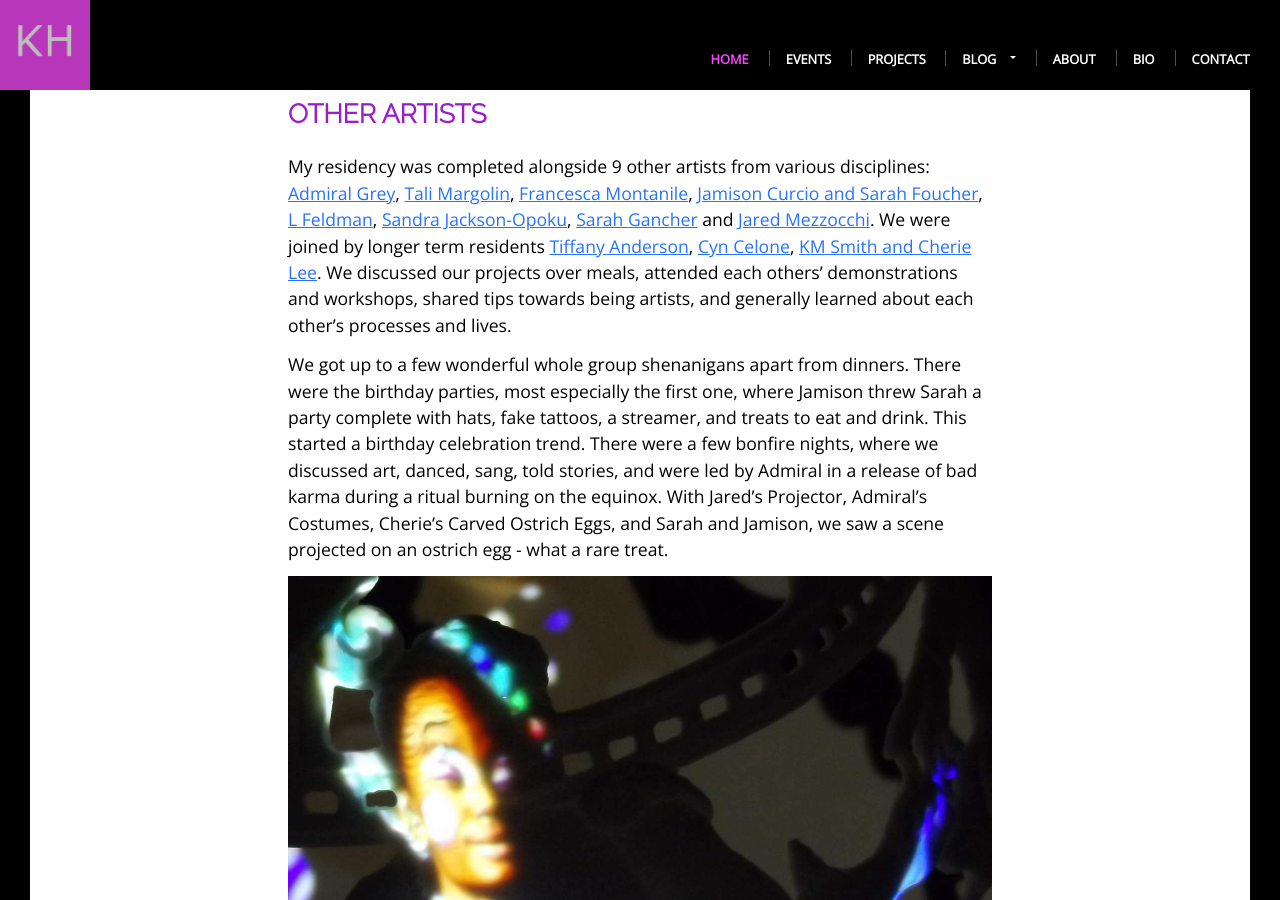
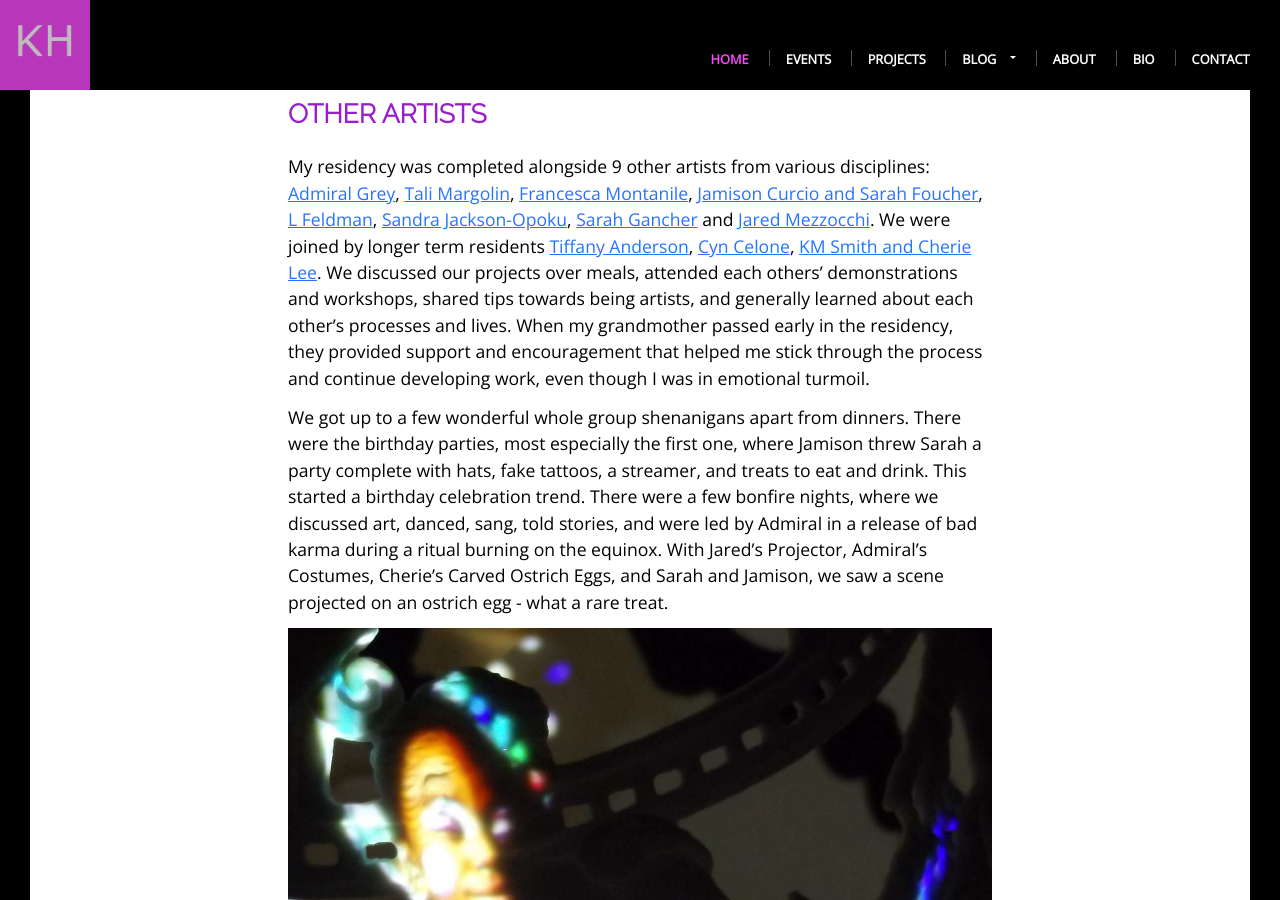
Before and after one commit to khoeger/khoeger.github.io, a Jekyll site: the page built from _posts/2022-11-7-FallResidencyBethanyArtsCommunity.markdown, in a window 1280 px wide and 900 px high, scrolled down 6932 px. Built offline with Jekyll 4.4.1, drawn with Linux system fonts in a browser that asks for light colours; some of the changed text lies outside the part shown.

Commit message:
Discuss artistic goals and grandma's death

```diff
--- a/_posts/2022-11-7-FallResidencyBethanyArtsCommunity.markdown
+++ b/_posts/2022-11-7-FallResidencyBethanyArtsCommunity.markdown
@@ -88,6 +88,7 @@
 [Sarah Gancher](http://www.sarahgancher.org/) and [Jared Mezzocchi](https://www.jaredmezzocchi.com/).
 We were joined by longer term residents [Tiffany Anderson](https://www.tiffanyartwork.com/), [Cyn Celone](https://www.cynthiacelone.com/), [KM Smith and Cherie Lee](https://bethanyarts.org/fellow-2022/).
 We discussed our projects over meals, attended each others' demonstrations and workshops, shared tips towards being artists, and generally learned about each other's processes and lives.
+When my grandmother passed early in the residency, they provided support and encouragement that helped me stick through the process and continue developing work, even though I was in emotional turmoil.
 
 We got up to a few wonderful whole group shenanigans apart from dinners. There were the birthday parties, most especially the first one, where Jamison threw Sarah a party complete with hats, fake tattoos, a streamer, and treats to eat and drink. This started a birthday celebration trend. There were a few bonfire nights, where we discussed art, danced, sang, told stories, and were led by Admiral in a release of bad karma during a ritual burning on the equinox. With Jared's Projector, Admiral's Costumes, Cherie's Carved Ostrich Eggs, and Sarah and Jamison, we saw a scene projected on an ostrich egg - what a rare treat.
 
@@ -123,6 +124,10 @@
 ![A black and white image of different artists overlaid on top of one another.]({{"assets//img//2022//11//bac_jaredSarah.jpg" | absolute_url }})
 
 
+### Furthering Artistic Goals
+At the moment, I have been focused on using my art to examine the relationships that occur as I am in a space.
+Throughout the residency, I considered being in Ossining, how being in a residency changed my relationship with my work and life, and how being near other artists at various stages of life and practice impacted my present being.
+
 ### Residency Life Lessons
 
 Residencies are a part of an artist's life where some organization who believes in the artist gives the artist the gift of time, space, and some sort of financial support to produce work.
```
